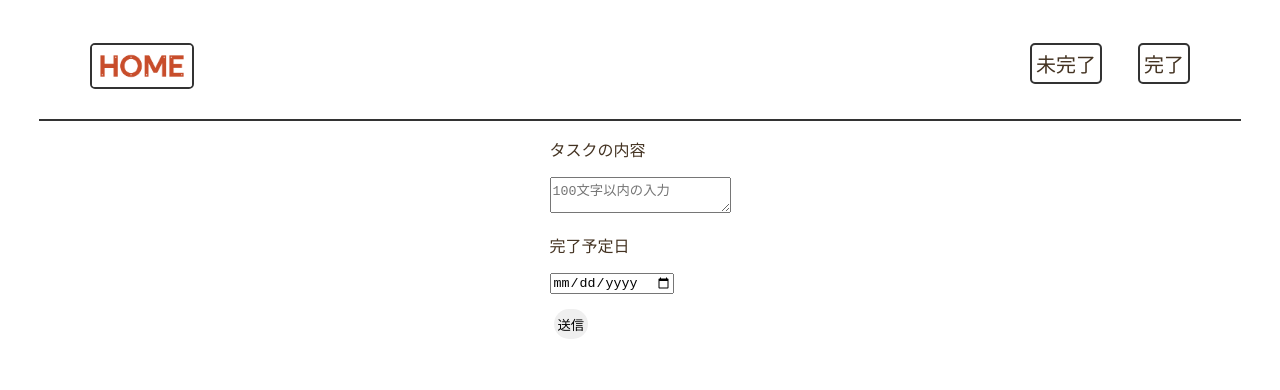
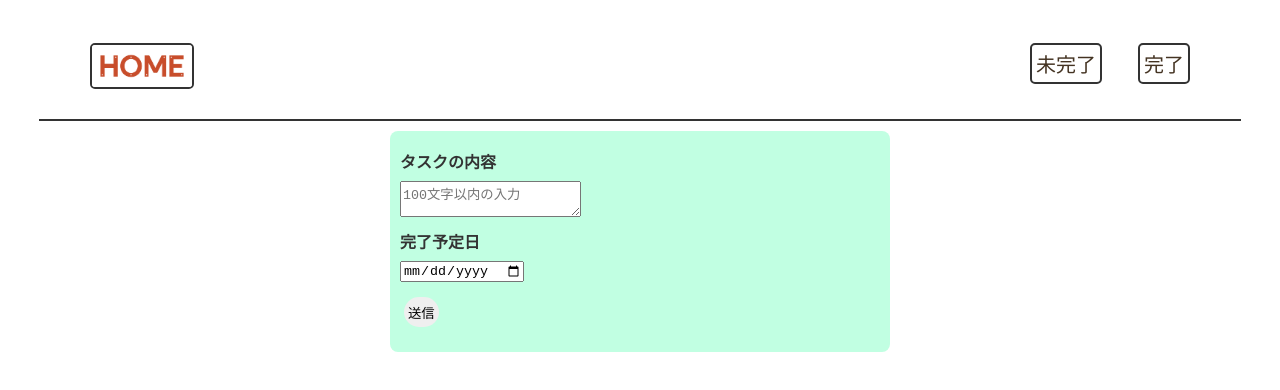
Before and after one commit to unekiri/TODO_REACT, a React app in the folder todo_react/: page /addtext in a window 1280 px wide. Shown: the top 390 px of the page. Built offline with nearby package versions, Linux system fonts and the light colour scheme.

Commit message:
TODOを追加するページの編集を行いました

```diff
--- a/todo_react/src/components/Addtext.jsx
+++ b/todo_react/src/components/Addtext.jsx
@@ -14,7 +14,7 @@ export const Addtext = () => {
     <Header />
     <main>
       <div className="container">
-        <Form onSubmit={handleOnSubmit} />
+        <Form onSubmit={handleOnSubmit} bkcolor="#c1ffe2"/>
       </div>
     </main>
     </>
--- a/todo_react/src/components/Form.jsx
+++ b/todo_react/src/components/Form.jsx
@@ -1,15 +1,19 @@
 import React from 'react';
 import { useForm } from 'react-hook-form';
+import { BackStyle, TitleStyle } from './ViewComponent';
 
-export const Form = ({ onSubmit }) => {
-  console.log(onSubmit);
+export const Form = ({ onSubmit, bkcolor }) => {
   const { register, handleSubmit, formState: { errors } } = useForm();
+  const individualBackStyle = {
+    ...BackStyle, //オブジェクトの展開
+    backgroundColor: bkcolor, //プロパティの追加
+  };
 
   return (
     <form onSubmit={handleSubmit(onSubmit)}>
-      <div className="incomplete-area">
+      <div className="area" style={individualBackStyle}>
         <div className="another-page">
-          <p>タスクの内容</p>
+          <p style={TitleStyle}>タスクの内容</p>
           <textarea
             id="name" placeholder="100文字以内の入力"
             {...register('name', {
@@ -20,7 +24,7 @@ export const Form = ({ onSubmit }) => {
           {errors.name && <span className="error-message">{errors.name.message}</span>}
         </div>
         <div className="another-page">
-          <p>完了予定日</p>
+          <p style={TitleStyle}>完了予定日</p>
           <input
             id="date" type="date"
             {...register('date', {
--- a/todo_react/src/components/ViewComponent.jsx
+++ b/todo_react/src/components/ViewComponent.jsx
@@ -1,8 +1,6 @@
 import React from 'react';
 
-export const ViewComponent = (props) => {
-  const ContentStyle = {
-    backgroundColor: props.bkcolor,
+export const BackStyle = {
   minWidth: "480px",
   minHeight: "200px",
   padding: "10px",
@@ -10,15 +8,21 @@ export const ViewComponent = (props) => {
   borderRadius: "8px",
 };
 
-  const TitleStyle = {
+export const TitleStyle = {
   margin: "8px 0",
   color: "#333",
   fontWeight: "bold",
-  }
+};
+
+export const ViewComponent = (props) => {
+  const individualBackStyle = {
+    ...BackStyle, //オブジェクトの展開
+    backgroundColor: props.bkcolor, //プロパティの追加
+  };
 
   return (
     <>
-      <div class="area" style={ContentStyle}>
+      <div className="area" style={individualBackStyle}>
         <p className="title" style={TitleStyle}>{props.title}</p>
         <div className="headline">
           <span className="contents">{props.content}</span>
@@ -27,5 +31,5 @@ export const ViewComponent = (props) => {
         {props.children}
       </div>
     </>
-  )
-}
+  );
+};
```
Lines whose indentation alone changed are shown as unchanged.
